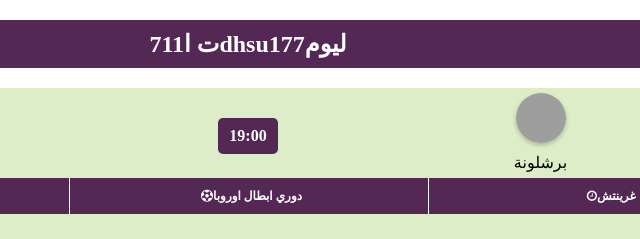
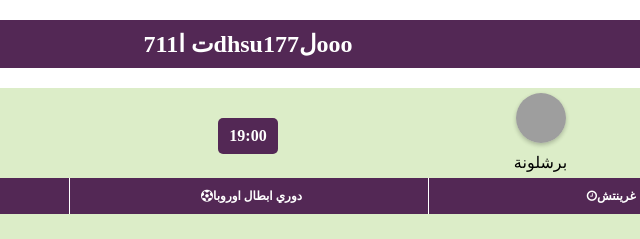
Before and after one commit to Ipaijj/Last, a plain HTML site: page index.html in a window 1280 px wide. Shown: the top 239 px of the page, 392-1032 px from the left. Drawn offline with Linux system fonts and the light colour scheme; grey boxes are pictures that could not be loaded.

Commit message:
Update index.html

```diff
--- a/index.html
+++ b/index.html
@@ -20,7 +20,7 @@
 
 
 <div class="match_today container" id="match_today">
-<h2>ت ا711dhsu177ليوم</h2>
+<h2>ت ا711dhsu177لooo</h2>
 
 <div class="widget-content">
 
```
